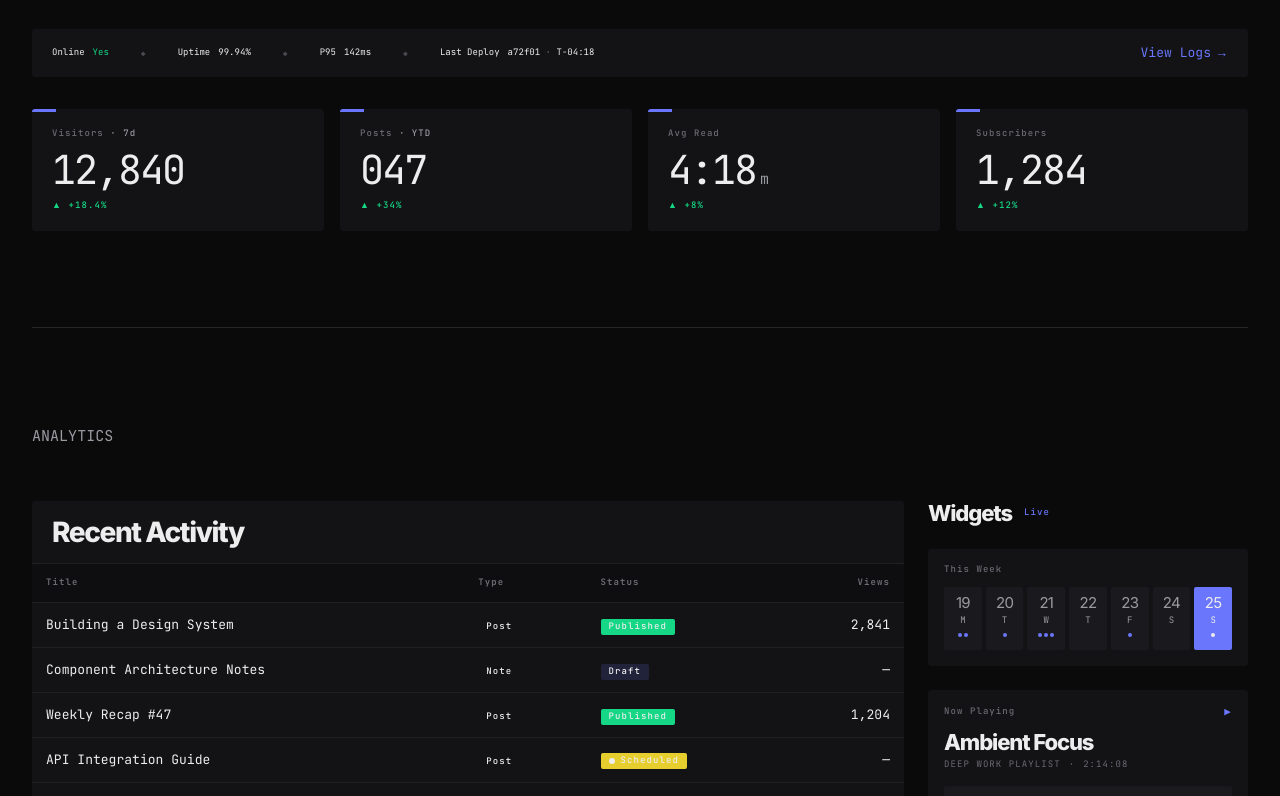
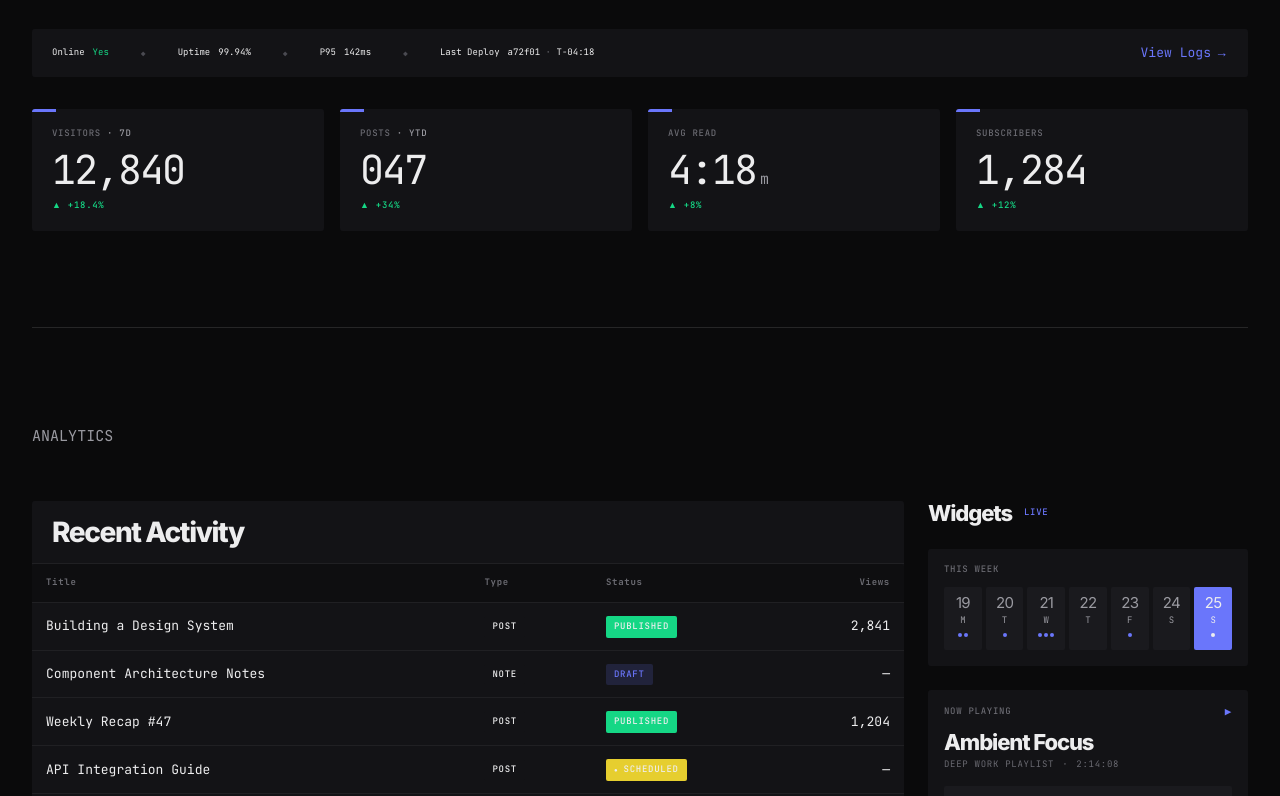
Before and after one commit to hendrikkels/basecamp, a Next.js app: page /dashboard in a window 1280 px wide. Shown: the part 300-1096 px from the top of the page. Built offline with nearby package versions, Linux system fonts and the light colour scheme.

Commit message:
Updates to badge component

```diff
--- a/src/components/custom/Badge/Badge.module.css
+++ b/src/components/custom/Badge/Badge.module.css
@@ -2,7 +2,7 @@
   display: inline-flex;
   align-items: center;
   gap: 6px;
-  padding: 3px 8px;
+  padding: 6px 8px;
   border-radius: var(--r-xs);
   text-wrap: nowrap;
 }
@@ -25,9 +25,8 @@
 
 /* Dot indicator */
 .dot {
-  width: 6px;
-  height: 6px;
-  border-radius: 50%;
-  background: currentColor;
-  flex-shrink: 0;
+  color: inherit;
+  font-size: 6px;
+  width: auto;
+  height: auto;
 }
--- a/src/components/custom/Badge/Badge.tsx
+++ b/src/components/custom/Badge/Badge.tsx
@@ -2,8 +2,8 @@
 
 import React from "react";
 import { Span } from "@/components/primitives";
-import type { PrimitiveProps } from "@/components/primitives";
-import { Text } from '@/components/custom'
+import { Text } from "@/components/custom/Text";
+import { Icon } from "@/components/custom/Icon";
 import styles from "./Badge.module.css";
 
 export type BadgeColor =
@@ -22,9 +22,11 @@ export type BadgeColor =
   | "success"
   | "success-soft";
 
-export interface BadgeProps extends PrimitiveProps<"span"> {
+export interface BadgeProps {
   color?: BadgeColor;
   dot?: boolean;
+  className?: string;
+  children?: React.ReactNode;
 }
 
 const colorClasses: Record<BadgeColor, string> = {
@@ -44,22 +46,15 @@ const colorClasses: Record<BadgeColor, string> = {
   "success-soft": styles.successSoft,
 };
 
-export const Badge = React.forwardRef<HTMLSpanElement, BadgeProps>(
-  function Badge({ color = "default-soft", dot = false, className, children, ...props }, ref) {
+export function Badge({ color = "default-soft", dot = false, className, children }: BadgeProps) {
   const classes = [styles.base, colorClasses[color], className]
     .filter(Boolean)
     .join(" ");
 
   return (
-      <Span ref={ref} className={classes} {...props}>
-
-        {dot && <Text className={styles.dot} />}
-        <Text size="micro">
-          {children}
-        </Text>
+    <Span className={classes}>
+      {dot && <Icon name="dot" size="sm" className={styles.dot} />}
+      <Text size="micro" _color="inherit">{children}</Text>
     </Span>
   );
 }
-);
-
-Badge.displayName = "Badge";
--- a/src/components/custom/Text/Text.module.css
+++ b/src/components/custom/Text/Text.module.css
@@ -26,7 +26,7 @@
   font-size: var(--fs-micro);
   line-height: 1.1;
   letter-spacing: var(--ls-wide);
-  /* text-transform: uppercase; */
+  text-transform: uppercase;
   font-weight: var(--fw-medium);
 }
 
--- a/src/styles/tokens.css
+++ b/src/styles/tokens.css
@@ -110,7 +110,7 @@
     --ls-tight-sm: -0.05em; /* slightly tight */
     --ls-normal: 0.002em; /* default small tracking */
     --ls-medium: 0.06em; /* medium tracking */
-    --ls-wide: 0.12em; /* wide tracking */
+    --ls-wide: 0.08em; /* wide tracking */
 
     /* Radii -------------------------------------------- */
     --r-0: 0px;
```
Lines whose indentation alone changed are shown as unchanged.
